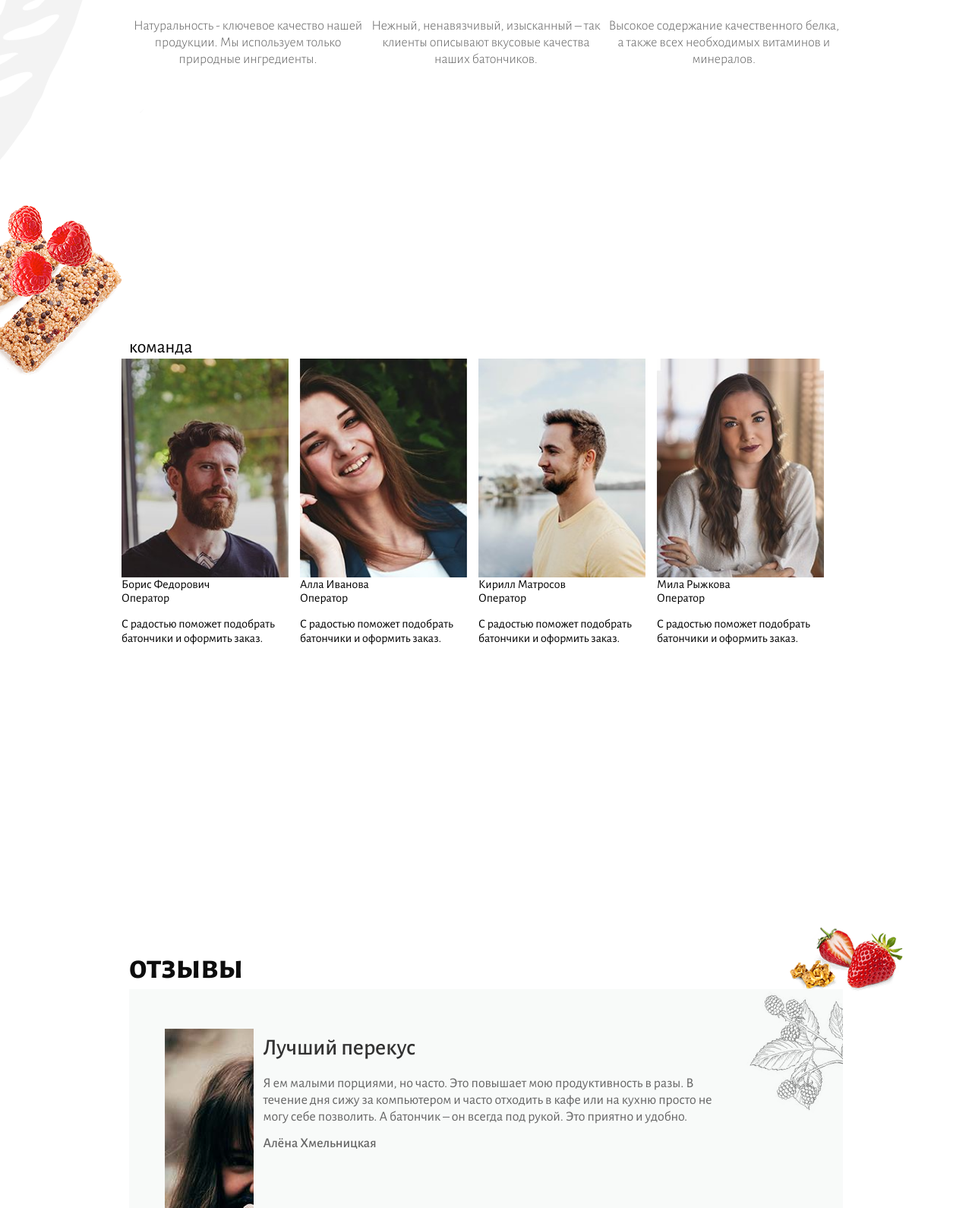
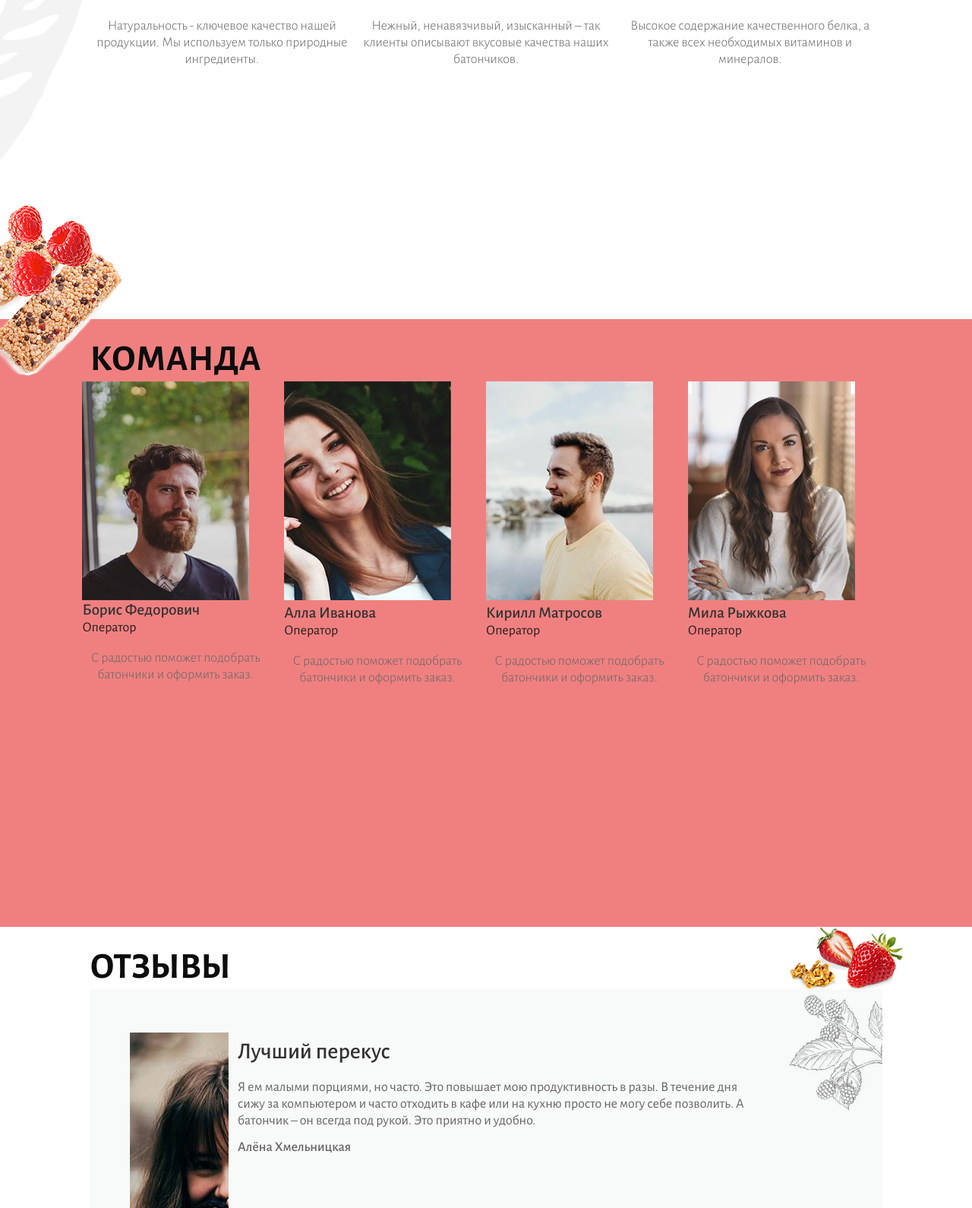
Before and after one commit to echonok/echonok.github.io, a plain HTML site: page index.html in a window 1280 px wide. Shown: the part 1210-2800 px from the top of the page at 76% size. Drawn offline with Linux system fonts and the light colour scheme.

Commit message:
add 1.75

```diff
--- a/css/blocks/contacts.scss
+++ b/css/blocks/contacts.scss
@@ -3,7 +3,7 @@ $text-main-color: #ffffff;
 .contacts__phone {
   color: $text-main-color;
   text-decoration: none;
-  font-size: 2.4rem;
+  font-size: calc(1.75 * 2.4rem);
   font-weight: normal;
   font-stretch: normal;
   font-style: normal;
@@ -12,5 +12,5 @@ $text-main-color: #ffffff;
 }
 
 .contacts__pic {
-  width: 1.2rem;
+  width: calc(1.75 * 1.2rem);
 }
--- a/css/blocks/header.scss
+++ b/css/blocks/header.scss
@@ -17,5 +17,5 @@
 }
 
 .logo__pic {
-  width: 5.3rem;
+  width: calc(1.75 * 5.3rem);
 }
--- a/css/blocks/layout/base.scss
+++ b/css/blocks/layout/base.scss
@@ -63,11 +63,24 @@ table {
   margin: 0 auto;
 }
 
+.section-title {
+  text-transform: uppercase;
+  font-size: 4.8rem;
+  font-weight: bold;
+  font-stretch: normal;
+  font-style: normal;
+  line-height: normal;
+  letter-spacing: normal;
+  text-align: left;
+  color: $almost-black;
+}
+
 .container {
   margin: 0 auto;
   display: flex;
   flex-direction: column;
-  width: 110rem;
+  /* width: 110rem; */
+  width: 94%;
   padding: 2.4rem 8rem;
 }
 
--- /dev/null
+++ b/css/blocks/member.scss
@@ -0,0 +1,51 @@
+.member {
+  display: flex;
+  flex-direction: column;
+}
+
+.member__pic-area {
+  display: inline-block;
+  position: relative;
+  width: 22.0rem;
+  height: 28.8rem;
+}
+
+.member__pic {
+  display: block;
+  object-fit: cover;
+  width: 100%;
+  height: 100%;
+}
+
+.member__name {
+  font-size: 2.1rem;
+  font-weight: 500;
+  font-stretch: normal;
+  font-style: normal;
+  line-height: normal;
+  letter-spacing: normal;
+  text-align: left;
+  color: $member-name;
+}
+
+.member__occupation {
+  font-size: 1.8rem;
+  font-weight: normal;
+  font-stretch: normal;
+  font-style: normal;
+  line-height: normal;
+  letter-spacing: normal;
+  text-align: left;
+  color: $member-occupation;
+}
+
+.member__description {
+  font-size: 1.8rem;
+  font-weight: 300;
+  font-stretch: normal;
+  font-style: normal;
+  line-height: normal;
+  letter-spacing: normal;
+  text-align: center;
+  color: $member-description;
+}
--- a/css/blocks/nav.scss
+++ b/css/blocks/nav.scss
@@ -1,7 +1,6 @@
-$text-main-color: #ffffff;
-
 .nav {
-	margin: 0 5rem;
+	margin: 0 7rem;
+	flex: 1 1;
 }
 
 .nav__list {
@@ -11,7 +10,7 @@ $text-main-color: #ffffff;
 }
 
 .nav__item {
-	padding-right: 2rem;
+	padding-right: calc(1.75 * 2rem);
 	&:last-child {
 		padding-right: 0;
 	}
@@ -20,7 +19,7 @@ $text-main-color: #ffffff;
 .nav__link {
 	text-decoration: none;
 	color: $text-main-color;
-  font-size: 1.8rem;
+  font-size: calc(1.75 * 1.8rem);
   font-weight: normal;
   font-stretch: normal;
   font-style: normal;
--- a/css/blocks/promo.scss
+++ b/css/blocks/promo.scss
@@ -32,7 +32,7 @@
 }
 
 .promo__title {
-  font-size: 6rem;
+  font-size: calc(1.75 * 6rem);
   font-weight: bold;
   font-stretch: normal;
   font-style: normal;
@@ -45,7 +45,7 @@
 .promo__subtitle {
   margin-top: 1rem;
   margin-bottom: 1rem;
-  font-size: 2.1rem;
+  font-size: calc(1.75 * 2.1rem);
   font-weight: normal;
   font-stretch: normal;
   font-style: normal;
@@ -57,8 +57,9 @@
 
 .promo__bars {
   margin-top: -3.4rem;
-  margin-right: -6.3rem;
-  height: 55.7rem;
+  margin-right: -9.5rem;
+  //height: 55.7rem;
+  width: 132%;
 }
 
 .promo__features {
--- a/css/blocks/reviews.scss
+++ b/css/blocks/reviews.scss
@@ -23,14 +23,7 @@
 }
 
 .reviews__title {
-  font-size: 4.8rem;
-  font-weight: bold;
-  font-stretch: normal;
-  font-style: normal;
-  line-height: normal;
-  letter-spacing: normal;
-  text-align: left;
-  color: #0d0d0d;
+
 }
 
 .review__list {
--- a/css/blocks/team.scss
+++ b/css/blocks/team.scss
@@ -1,3 +1,7 @@
+.team {
+  background: lightcoral;
+}
+
 .team__list {
   display: flex;
   flex-wrap: wrap;
@@ -7,23 +11,8 @@
 
 .team__item {
   flex: 1 1;
+  margin-right: 2rem;
+  &:last-child {
+    margin-right: 0;
+  }
 }
-
-.team__member {
-  display: flex;
-  flex-direction: column;
-}
-
-.member__pic-area {
-  display: inline-block;
-  position: relative;
-  width: 22.0rem;
-  height: 28.8rem;
-}
-
-.member__pic {
-  display: block;
-  object-fit: cover;
-  width: 100%;
-  height: 100%;
-}
--- a/css/main.scss
+++ b/css/main.scss
@@ -2,6 +2,10 @@ $light-blue: #61c4d9;
 $main-color: #ffffff;
 $main-back: #61c4d9;
 $box-shadow: #0f5a47;
+$almost-black: #0d0d0d;
+$member-name: #323232;
+$member-occupation: #281e1e;
+$member-description: #666666;
 
 @import url(./normalize.css);
 
@@ -17,3 +21,4 @@ $box-shadow: #0f5a47;
 @import "./blocks/reasons";
 @import "./blocks/reviews";
 @import "./blocks/team";
+@import "./blocks/member";
--- a/index.html
+++ b/index.html
@@ -55,7 +55,7 @@
         <div class="promo__content">
 
           <article class="promo__best-offer">
-            <h1 class="title promo__title">натуральные шоколадные батончики</h1>
+            <h1 class="section-title promo__title">натуральные шоколадные батончики</h1>
             <div class="promo__subtitle">Наши батончики идеально подходят для
               тех, кто следит за своим здоровьем</div>
             <button class="btn" type="button">заказать</button>
@@ -94,7 +94,7 @@
 
     <section class="section reasons">
       <div class="container">
-        <h2 class="reasons__title">почему chocco?</h2>
+        <h2 class="section-title reasons__title">почему chocco?</h2>
         <p class="reasons__subtitle">В нашем мире все происходит очень быстро, поэтому мы делаем батончики, которые
           удобно взять с собой.</p>
         <ul class="reasons__list">
@@ -142,7 +142,7 @@
         <ul class="team__list">
 
           <li class="team__item">
-            <article class="team__member">
+            <article class="member">
               <div class="member__pic-area">
                 <img src="./img/team/team-avatar-1.jpg" alt="Фото" class="member__pic">
               </div>
@@ -199,7 +199,7 @@
 
     <section class="section reviews">
       <div class="container">
-        <h2 class="reviews__title">отзывы</h2>
+        <h2 class="section-title reviews__title">отзывы</h2>
         <div class="review">
 
           <ul class="review__list">
```
Also changed, not shown: css/main.css, img/icons/logo.png, 1 other file.
